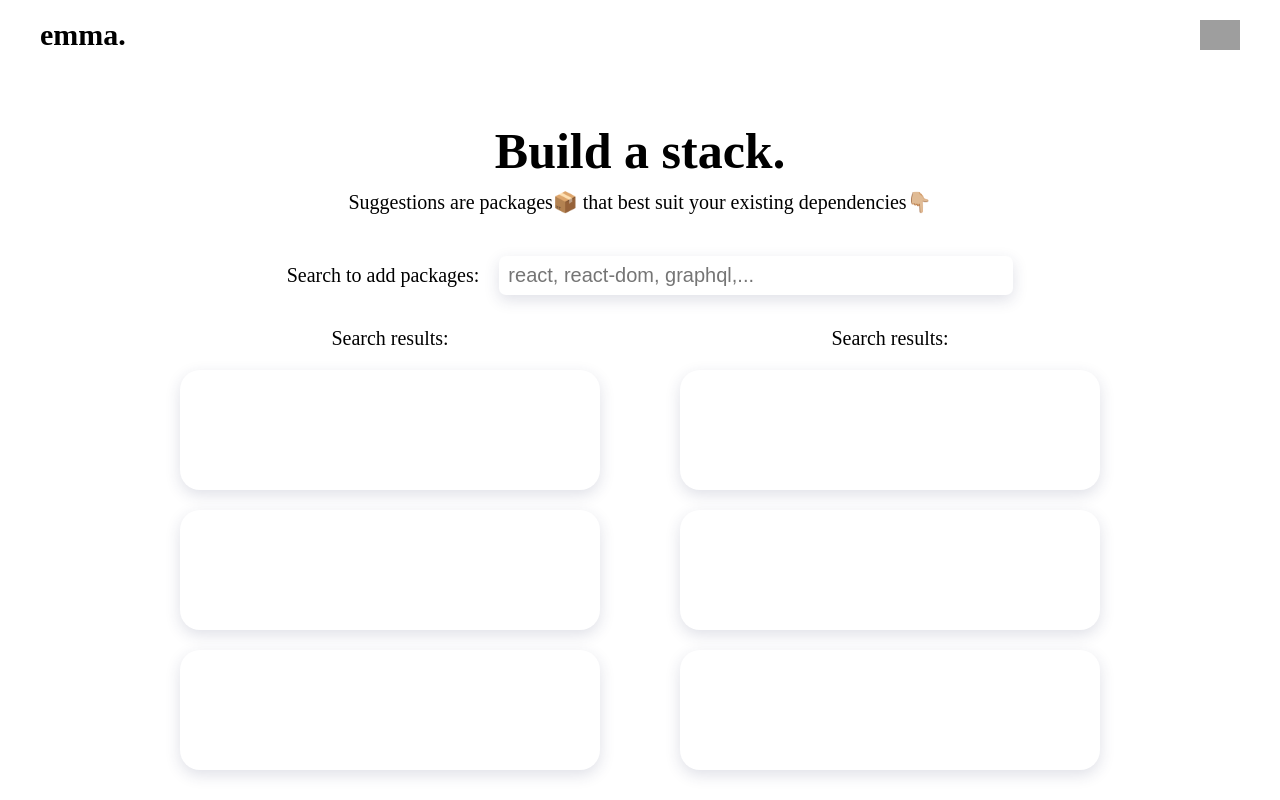
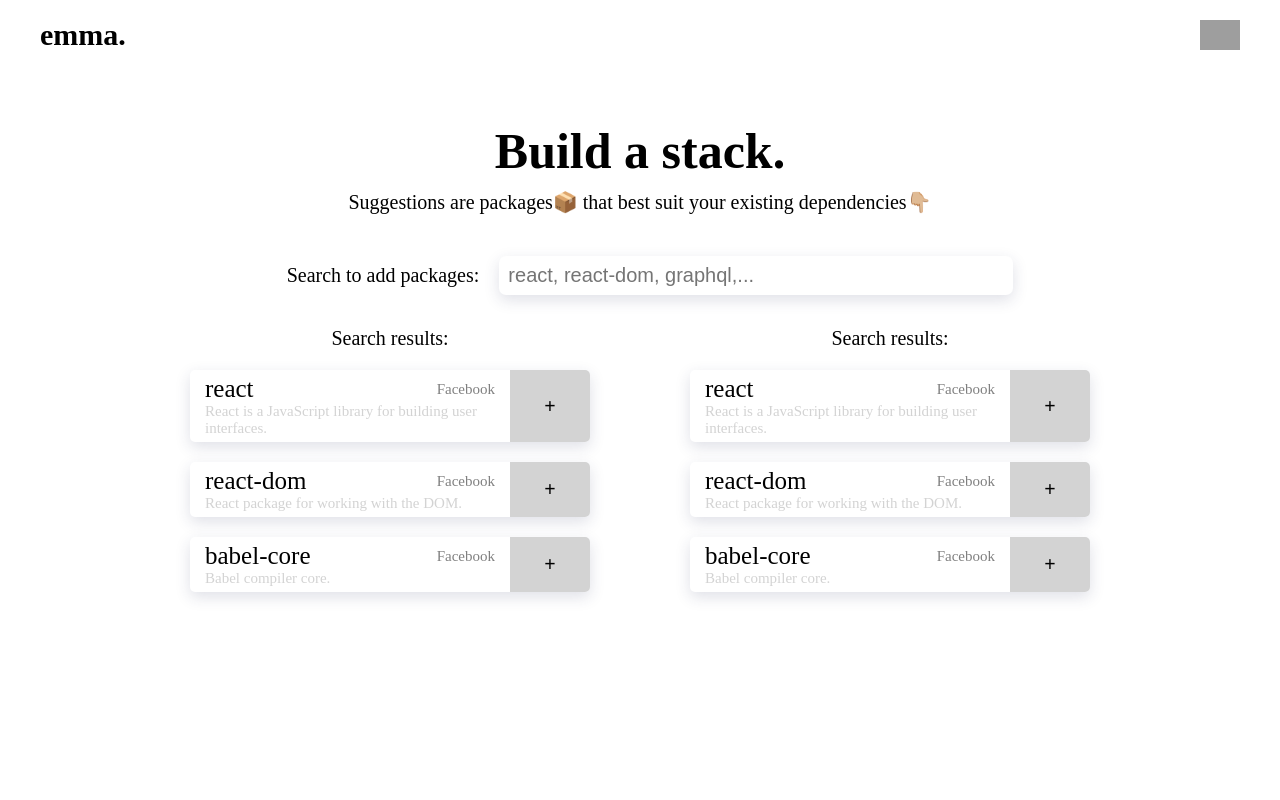
Before and after one commit to JureSotosek/buildastack, a React app: page / in a window 1280 px wide. Built offline with nearby package versions, Linux system fonts and the light colour scheme; grey boxes are pictures that could not be loaded; the HTML template or start-up script is replaced by a standard one.

Commit message:
Added Package Card Details

```diff
--- a/src/components/PackageCard.js
+++ b/src/components/PackageCard.js
@@ -1,18 +1,56 @@
 import React from 'react';
 
-const PackageCard = () => (
+const PackageCard = ({ title, description }) => (
   <div
     style={{
       width: '100%',
       maxWidth: 400,
       minWidth: 300,
-      height: 100,
-      padding: 10,
       marginTop: 20,
-      borderRadius: 20,
-      boxShadow: '0 5px 15px 0 rgba(37,44,97,0.15)'
+      borderRadius: 5,
+      boxShadow: '0 5px 15px 0 rgba(37,44,97,0.15)',
+      display: 'flex',
+      flexDirection: 'row',
+      justifyContent: 'space-between'
     }}
-  />
+  >
+    <div
+      style={{
+        margin: 5,
+        marginLeft: 15,
+        marginRight: 15,
+        width: '100%'
+      }}
+    >
+      <div
+        style={{
+          display: 'flex',
+          flexDirection: 'row',
+          justifyContent: 'space-between',
+          alignItems: 'center'
+        }}
+      >
+        <span style={{ fontSize: 25, color: 'black' }}>{title}</span>
+        <span style={{ color: 'grey', fontSize: 15 }}>Facebook</span>
+      </div>
+      <div style={{ color: 'lightGrey', fontSize: 15 }}>{description}</div>
+    </div>
+    <div
+      style={{
+        minWidth: 80,
+        display: 'flex',
+        flexDirection: 'column',
+        justifyContent: 'center',
+        textAlign: 'center',
+        backgroundColor: 'lightGrey',
+        borderTopRightRadius: 5,
+        borderBottomRightRadius: 5,
+        fontWeight: 'bold'
+      }}
+    >
+      +
+    </div>
+  </div>
 );
 
 export default PackageCard;
--- a/src/containers/Results.js
+++ b/src/containers/Results.js
@@ -14,9 +14,17 @@ const ResultsStack = () => (
     }}
   >
     <div>Search results:</div>
-    <PackageCard />
-    <PackageCard />
-    <PackageCard />
+    <PackageCard
+      title={'react'}
+      description={
+        'React is a JavaScript library for building user interfaces.'
+      }
+    />
+    <PackageCard
+      title={'react-dom'}
+      description={'React package for working with the DOM.'}
+    />
+    <PackageCard title={'babel-core'} description={'Babel compiler core.'} />
   </div>
 );
 
```
